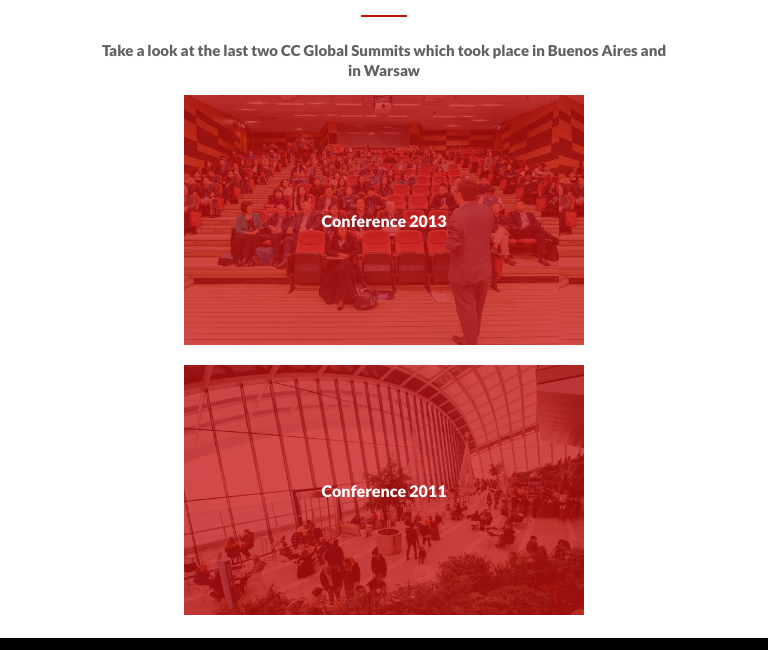
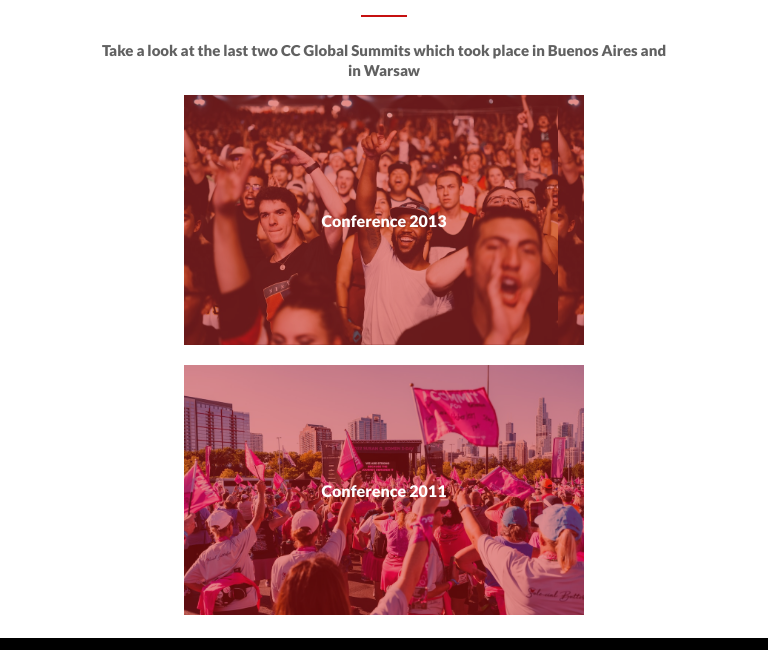
Before and after one commit to Nahid1911/MV-Capstone-1-Module-1, a website: page about.html in a window 768 px wide. Shown: the part 993-1643 px from the top of the page. Drawn offline with Linux system fonts and the light colour scheme.

Commit message:
conference error correction

```diff
--- a/script.js
+++ b/script.js
@@ -102,9 +102,9 @@ speaker.innerHTML = `
 const loadMoreSpeaker = document.getElementById('showMore');
 
 function moreSpeaker() {
-  let target = document.querySelectorAll('.hiddenSpeaker');
-  for (let i = 0; i < target.length; i += 1){
-  target[i].classList.remove('hiddenSpeaker');
+  const target = document.querySelectorAll('.hiddenSpeaker');
+  for (let i = 0; i < target.length; i += 1) {
+    target[i].classList.remove('hiddenSpeaker');
   }
 }
 
--- a/style.css
+++ b/style.css
@@ -447,14 +447,14 @@
   }
 
   .conference-1 {
-    background-image: url(assets/conference-1.jpg);
+    background-image: url(assets/Con_v2-1.png);
     background-size: contain;
     width: 300px;
     height: 150px;
   }
 
   .conference-2 {
-    background-image: url(assets/conference-2.jpg);
+    background-image: url(assets/Conference-2.jpg);
     background-size: cover;
     background-repeat: no-repeat;
     width: 300px;
@@ -462,7 +462,7 @@
   }
 
   .abt-galleryCurtain {
-    background-color: #c61010be;
+    background-color: #c6101077;
     position: relative;
     display: flex;
     color: white;
@@ -985,14 +985,14 @@
   }
 
   .conference-1 {
-    background-image: url(assets/conference-1.jpg);
+    background-image: url(assets/Con_v2-1.png);
     background-size: contain;
     width: 400px;
     height: 250px;
   }
 
   .conference-2 {
-    background-image: url(assets/conference-2.jpg);
+    background-image: url(assets/Con_v2-2.png);
     background-size: cover;
     background-repeat: no-repeat;
     width: 400px;
@@ -1000,7 +1000,7 @@
   }
 
   .abt-galleryCurtain {
-    background-color: #c61010be;
+    background-color: #c6101075;
     position: relative;
     display: flex;
     color: white;
```
Also changed, not shown: assets/Con_v2-1.png (added), assets/Con_v2-2.png (added).
